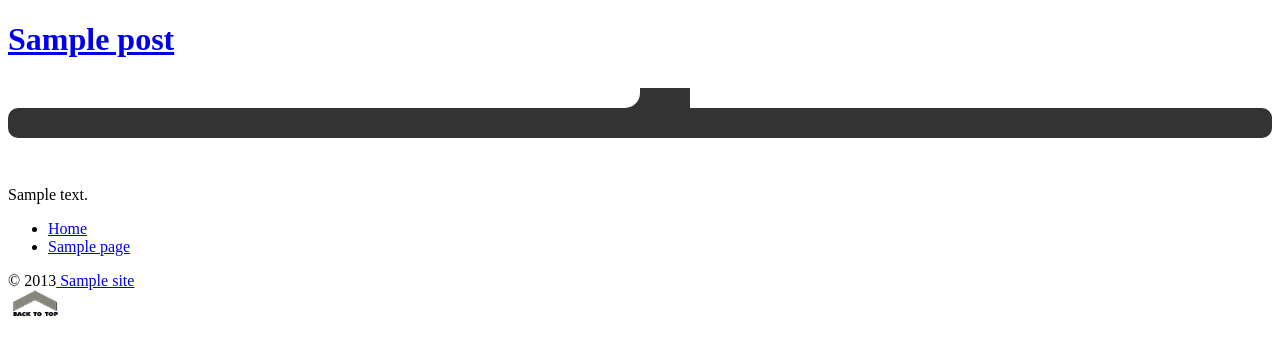
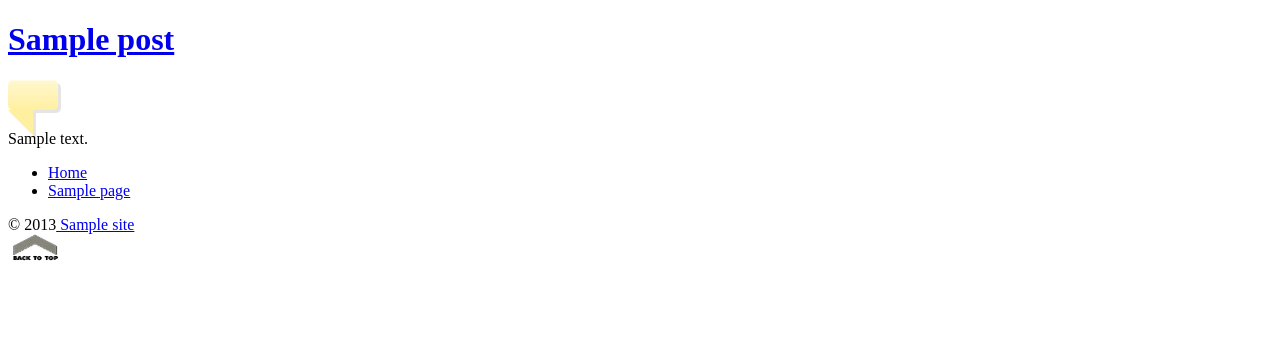
Before and after one commit to whitealba/techster-child-theme, a WordPress theme: template home.php in a window 1280 px wide. Shown: the part 190-546 px from the top of the page. Run offline with PHP 8.4 and a stand-in for WordPress, Linux system fonts and the light colour scheme; the site name, menu and one post (Sample post) are stand-ins, and other content is empty.

Commit message:
Update
Changed various settings

```diff
--- a/post-meta.php
+++ b/post-meta.php
@@ -25,8 +25,8 @@ if ( !defined( 'ABSPATH' ) )
 				<h1 class="entry-title post-title"><a href="<?php the_permalink() ?>" rel="bookmark" title="<?php printf( __( 'Permanent Link to %s', 'responsive' ), the_title_attribute( 'echo=0' ) ); ?>"><?php the_title( ); ?></a></h1>
 <?php endif; ?>
 
-<!-- added triangle-isosceles for speach bubble -->
-<div class="post-meta pinched">
+<!-- added box around meta -->
+<div class="post-meta bubbox">
 <?php responsive_post_meta_data(); ?>
 
 	<?php if ( comments_open() ) : ?>
--- a/style.css
+++ b/style.css
@@ -55,6 +55,65 @@ box-shadow: 0px 0px 10px rgba(0,0,0,.8);
 z-index: 100;
 }
 
+/* box around meta */
+.metabox
+{
+  position: relative;
+  width: 200px;
+  height: 30px;
+  text-align: center;
+  line-height: 100px;
+  background-color: #fff;
+  border: 8px solid #666;
+  -webkit-border-radius: 30px;
+  -moz-border-radius: 30px;
+  border-radius: 30px;
+  -webkit-box-shadow: 2px 2px 4px #888;
+  -moz-box-shadow: 2px 2px 4px #888;
+  box-shadow: 2px 2px 4px #888;
+}
+
+/* Tooltip */
+/* Html  = <a href="#" class="tip" title="Hi, There. I like turtles.">Hover over me!</a></code>  */
+
+
+ a.tip {
+  position: relative;
+  text-decoration: none;
+}
+a.tip:hover:before {
+  display: block;
+  position: absolute;
+  padding: .5em;
+  content: attr(title);
+  min-width: 120px;
+  text-align: center;
+  width: auto;
+  height: auto;
+  white-space: nowrap;
+  top: -32px;
+  background: rgba(0,0,0,.8);
+  -moz-border-radius:10px;
+  -webkit-border-radius:10px;
+  border-radius:10px;
+  color: #fff;
+  font-size: .86em;
+}
+a.tip:hover:after {
+  position: absolute;
+  display: block;
+  content: "";
+  border-color: rgba(0,0,0,.8) transparent transparent transparent;
+  border-style: solid;
+  border-width: 10px;
+  height:0;
+  width:0;
+  position:absolute;
+  top: -8px;
+  left:1em;
+}
+
+
 /* Bubble with an isoceles triangle
 
 ------------------------------------------ */
@@ -416,6 +518,39 @@ blockquote p {
 display:inline;
 }
 
+
+/* Bubble yellow small
+
+------------------------------------------ */
+.bubbox {
+    background-color: #fff0a0;
+    background-image: -webkit-linear-gradient(top, hsla(0,0%,100%,.5), hsla(0,0%,100%,0));
+    background-image:    -moz-linear-gradient(top, hsla(0,0%,100%,.5), hsla(0,0%,100%,0));
+    background-image:     -ms-linear-gradient(top, hsla(0,0%,100%,.5), hsla(0,0%,100%,0));
+    background-image:      -o-linear-gradient(top, hsla(0,0%,100%,.5), hsla(0,0%,100%,0));
+    background-image:         linear-gradient(top, hsla(0,0%,100%,.5), hsla(0,0%,100%,0));
+    border-radius: 5px;
+    box-shadow: inset 0 1px 1px hsla(0,0%,100%,.5),
+                3px 3px 0 hsla(0,0%,0%,.1);
+    color: #333;
+    display: inline-block;
+    font: 16px/25px sans-serif;
+    padding: 15px 25px;
+    position: relative;
+    text-shadow: 0 1px 1px hsla(0,0%,100%,.5);
+}
+.bubbox:after, .bubbox:before {
+    border-bottom: 25px solid transparent;
+    border-right: 25px solid #fff0a0;
+    bottom: -25px;
+    content: '';
+    position: absolute;
+    right: 25px;
+}
+.bubbox:before {
+    border-right: 25px solid hsla(0,0%,0%,.1);
+    bottom: -28px;
+    right: 22px;
 /*  End End End */
 
 
```
Also changed, not shown: other parts of style.css (+45 -2 lines), icons/twitter-icon.png, icons/twitter-iconold.png (deleted), icons/twitter-iconxx.png (added), images/featured-imageold.png (renamed from images/featured-image.png), 1 other file.
